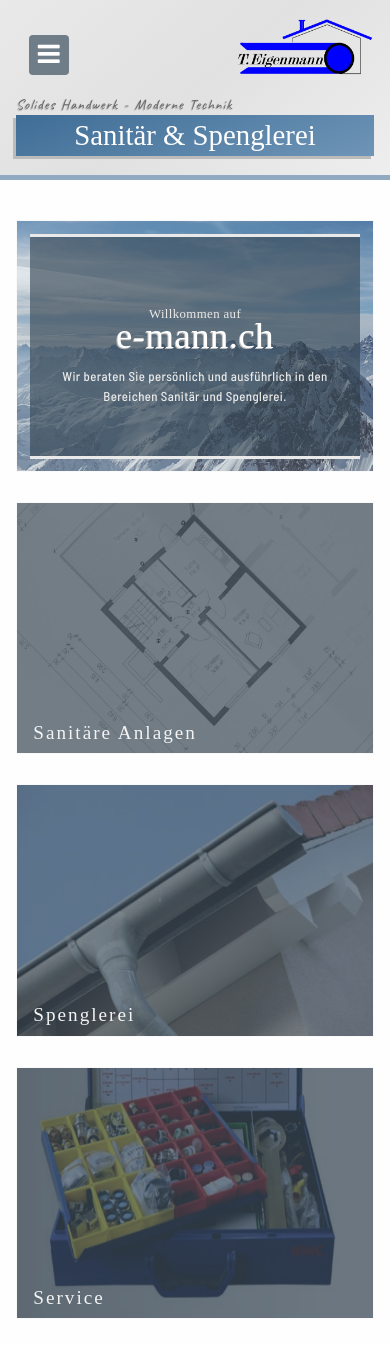
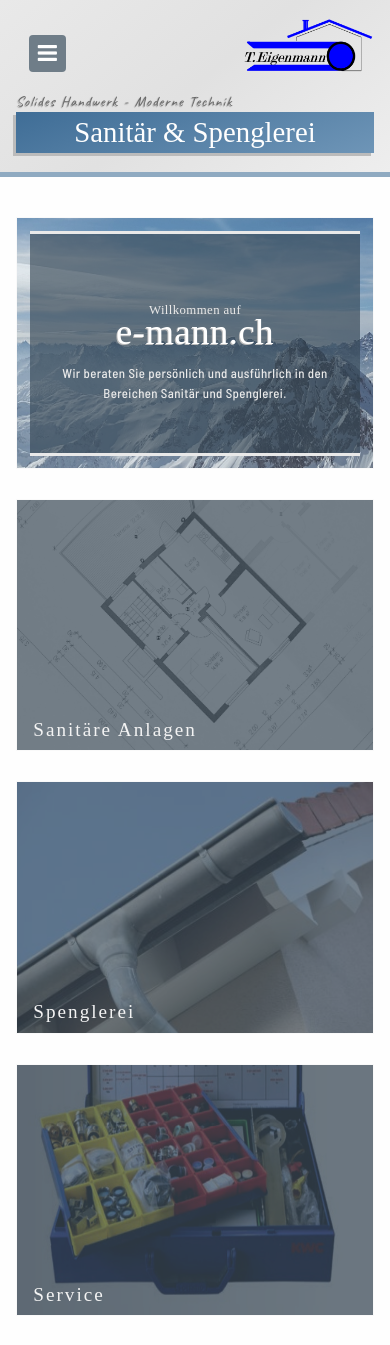
Before and after one commit to elenoid/web-tEigenmann2, a Jekyll site: the page built from index.html, in a window 390 px wide. Shown: the top 1345 px of the page. Built offline with Jekyll 4.4.1, drawn with Linux system fonts in a browser that asks for light colours; nearby versions of some CDN libraries; some web fonts are replaced; grey boxes are pictures that could not be loaded.

Commit message:
better mobile version

```diff
--- a/_sass/style-main-page.scss
+++ b/_sass/style-main-page.scss
@@ -98,7 +98,7 @@
   }
 
   img{
-    height: 3.5rem;
+    height: 3.3rem;
     align-self: flex-end;
     object-fit: contain;
     @include resp-md{
@@ -117,13 +117,14 @@
   align-items: flex-end;
   i{
     margin-left: 0.8rem;
-    font-size: 1.6rem;
+    font-size: 1.4rem;
     color: #fefefe;
     background-color: #6f7d88;
     padding: 0.45rem 0.55rem;
     border-radius: 4px;
   }
   @include resp-md{
+    font-size: 1.6rem;
     display: none;
   }
 }
```
